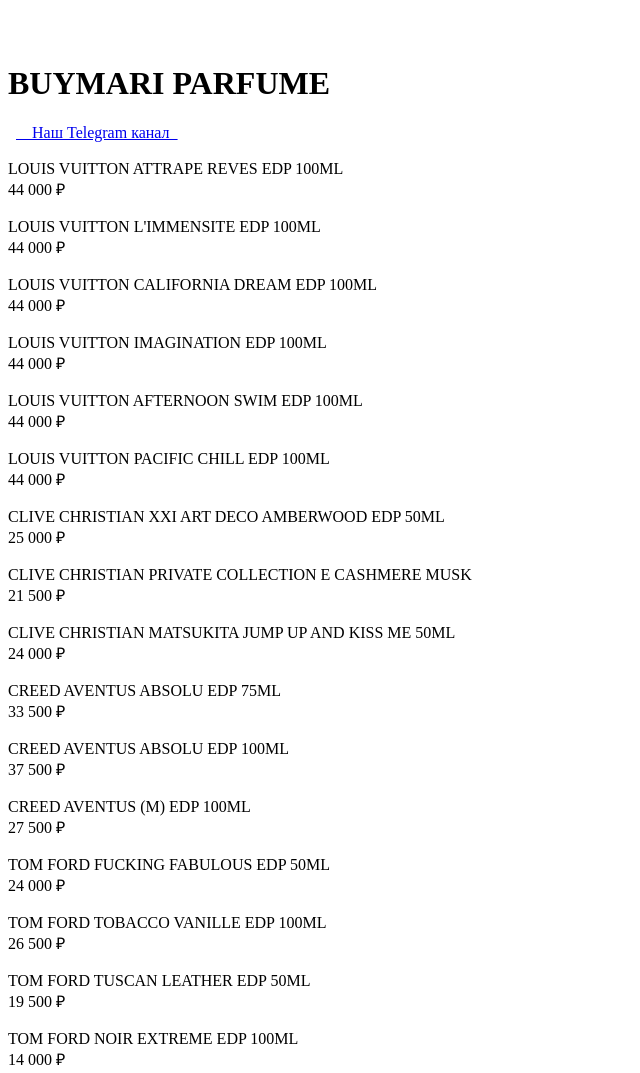
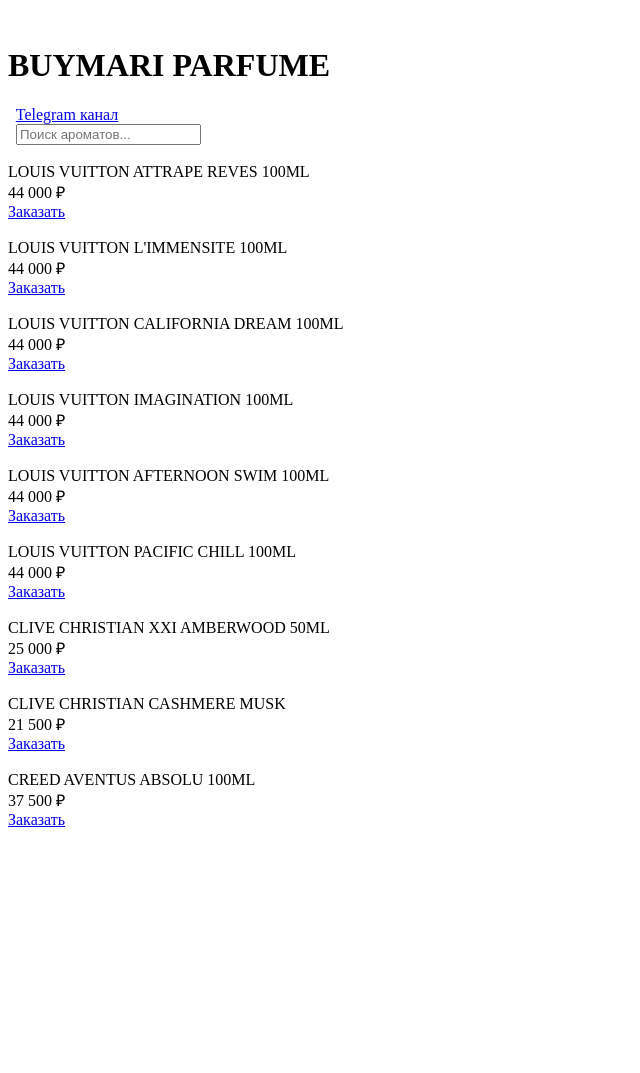
Before and after one commit to marikey11/Buymari-Luxury, a plain HTML site: page index.html in a window 1280 px wide. Shown: the top 1073 px of the page, without its empty margins (0-640 px from the left). After the commit the page ends 837 px from the top, so only its background shows below. Drawn offline with Linux system fonts and the light colour scheme.

Commit message:
Update index.html

```diff
--- a/index.html
+++ b/index.html
@@ -4,56 +4,94 @@
 <meta charset="UTF-8">
 <title>Buymari Parfume</title>
 <meta name="viewport" content="width=device-width, initial-scale=1.0">
+
 <style>
 body {
+  margin: 0;
   font-family: Arial, sans-serif;
-      background: #f7f7f7;
-      margin: 0;
-      padding: 0;
+  background: #0f0f0f;
+  color: #fff;
 }
 
+/* HEADER */
 header {
-      background: #111;
-      color: #fff;
+  background: linear-gradient(90deg, #000, #1a1a1a);
   padding: 20px;
   text-align: center;
+  position: sticky;
+  top: 0;
 }
 
 header h1 {
   margin: 0;
-      font-size: 24px;
-      letter-spacing: 1px;
+  font-size: 22px;
+  letter-spacing: 2px;
 }
 
-    .link {
-      margin-top: 10px;
-      display: block;
+header a {
+  display: inline-block;
+  margin-top: 8px;
   color: #00c3ff;
   text-decoration: none;
 }
 
-    .container {
-      padding: 20px;
-      max-width: 1000px;
-      margin: auto;
+/* SEARCH */
+.search {
+  text-align: center;
+  padding: 15px;
 }
 
-    .product {
-      background: #fff;
+.search input {
+  width: 90%;
+  max-width: 500px;
+  padding: 10px;
+  border-radius: 10px;
+  border: none;
+}
+
+/* GRID */
+.container {
+  display: grid;
+  grid-template-columns: repeat(auto-fit, minmax(250px, 1fr));
+  gap: 15px;
+  padding: 20px;
+}
+
+/* CARD */
+.card {
+  background: #1a1a1a;
   padding: 15px;
-      margin-bottom: 10px;
-      border-radius: 10px;
-      box-shadow: 0 2px 6px rgba(0,0,0,0.1);
+  border-radius: 15px;
+  box-shadow: 0 0 10px rgba(255,255,255,0.05);
+  transition: 0.3s;
+}
+
+.card:hover {
+  transform: translateY(-5px);
+  box-shadow: 0 0 15px rgba(255,255,255,0.1);
 }
 
 .name {
-      font-weight: bold;
-      margin-bottom: 5px;
+  font-size: 14px;
+  margin-bottom: 10px;
+  color: #fff;
 }
 
 .price {
-      color: #b12704;
+  color: #ffd700;
   font-weight: bold;
+  font-size: 16px;
+}
+
+.btn {
+  margin-top: 10px;
+  display: inline-block;
+  padding: 8px 12px;
+  background: #00c3ff;
+  color: #000;
+  border-radius: 8px;
+  text-decoration: none;
+  font-size: 12px;
 }
 </style>
 </head>
@@ -62,57 +100,23 @@
 
 <header>
   <h1>BUYMARI PARFUME</h1>
-  <a class="link" href="https://t.me/buymari_parfume" target="_blank">
-    Наш Telegram канал
-  </a>
+  <a href="https://t.me/buymari_parfume" target="_blank">Telegram канал</a>
 </header>
+
+<div class="search">
+  <input type="text" placeholder="Поиск ароматов...">
+</div>
 
 <div class="container">
 
-  <div class="product"><div class="name">LOUIS VUITTON ATTRAPE REVES EDP 100ML</div><div class="price">44 000 ₽</div></div>
-  <div class="product"><div class="name">LOUIS VUITTON L'IMMENSITE EDP 100ML</div><div class="price">44 000 ₽</div></div>
-  <div class="product"><div class="name">LOUIS VUITTON CALIFORNIA DREAM EDP 100ML</div><div class="price">44 000 ₽</div></div>
-  <div class="product"><div class="name">LOUIS VUITTON IMAGINATION EDP 100ML</div><div class="price">44 000 ₽</div></div>
-  <div class="product"><div class="name">LOUIS VUITTON AFTERNOON SWIM EDP 100ML</div><div class="price">44 000 ₽</div></div>
-  <div class="product"><div class="name">LOUIS VUITTON PACIFIC CHILL EDP 100ML</div><div class="price">44 000 ₽</div></div>
+  <div class="card"><div class="name">LOUIS VUITTON ATTRAPE REVES 100ML</div><div class="price">44 000 ₽</div><a class="btn" href="https://t.me/buymari_parfume">Заказать</a></div>
+  <div class="card"><div class="name">LOUIS VUITTON L'IMMENSITE 100ML</div><div class="price">44 000 ₽</div><a class="btn" href="https://t.me/buymari_parfume">Заказать</a></div>
+  <div class="card"><div class="name">LOUIS VUITTON CALIFORNIA DREAM 100ML</div><div class="price">44 000 ₽</div><a class="btn" href="https://t.me/buymari_parfume">Заказать</a></div>
+  <div class="card"><div class="name">LOUIS VUITTON IMAGINATION 100ML</div><div class="price">44 000 ₽</div><a class="btn" href="https://t.me/buymari_parfume">Заказать</a></div>
+  <div class="card"><div class="name">LOUIS VUITTON AFTERNOON SWIM 100ML</div><div class="price">44 000 ₽</div><a class="btn" href="https://t.me/buymari_parfume">Заказать</a></div>
+  <div class="card"><div class="name">LOUIS VUITTON PACIFIC CHILL 100ML</div><div class="price">44 000 ₽</div><a class="btn" href="https://t.me/buymari_parfume">Заказать</a></div>
 
-  <div class="product"><div class="name">CLIVE CHRISTIAN XXI ART DECO AMBERWOOD EDP 50ML</div><div class="price">25 000 ₽</div></div>
-  <div class="product"><div class="name">CLIVE CHRISTIAN PRIVATE COLLECTION E CASHMERE MUSK</div><div class="price">21 500 ₽</div></div>
-  <div class="product"><div class="name">CLIVE CHRISTIAN MATSUKITA JUMP UP AND KISS ME 50ML</div><div class="price">24 000 ₽</div></div>
+  <div class="card"><div class="name">CLIVE CHRISTIAN XXI AMBERWOOD 50ML</div><div class="price">25 000 ₽</div><a class="btn" href="https://t.me/buymari_parfume">Заказать</a></div>
+  <div class="card"><div class="name">CLIVE CHRISTIAN CASHMERE MUSK</div><div class="price">21 500 ₽</div><a class="btn" href="https://t.me/buymari_parfume">Заказать</a></div>
 
-  <div class="product"><div class="name">CREED AVENTUS ABSOLU EDP 75ML</div><div class="price">33 500 ₽</div></div>
-  <div class="product"><div class="name">CREED AVENTUS ABSOLU EDP 100ML</div><div class="price">37 500 ₽</div></div>
-  <div class="product"><div class="name">CREED AVENTUS (M) EDP 100ML</div><div class="price">27 500 ₽</div></div>
-
-  <div class="product"><div class="name">TOM FORD FUCKING FABULOUS EDP 50ML</div><div class="price">24 000 ₽</div></div>
-  <div class="product"><div class="name">TOM FORD TOBACCO VANILLE EDP 100ML</div><div class="price">26 500 ₽</div></div>
-  <div class="product"><div class="name">TOM FORD TUSCAN LEATHER EDP 50ML</div><div class="price">19 500 ₽</div></div>
-  <div class="product"><div class="name">TOM FORD NOIR EXTREME EDP 100ML</div><div class="price">14 000 ₽</div></div>
-
-  <div class="product"><div class="name">INITIO ATOMIC ROSE EDP 90ML</div><div class="price">19 000 ₽</div></div>
-  <div class="product"><div class="name">INITIO OUD FOR GREATNESS EDP 90ML</div><div class="price">20 000 ₽</div></div>
-
-  <div class="product"><div class="name">MAISON CRIVELLI OUD MARACUJA EXT 50ML</div><div class="price">26 000 ₽</div></div>
-
-  <div class="product"><div class="name">ARMANI STRONGER WITH YOU INTENSELY 100ML</div><div class="price">13 000 ₽</div></div>
-
-  <div class="product"><div class="name">DIOR SAUVAGE ELIXIR 100ML</div><div class="price">20 500 ₽</div></div>
-
-  <div class="product"><div class="name">BVLGARI TYGAR EDP 125ML</div><div class="price">41 000 ₽</div></div>
-
-  <div class="product"><div class="name">DOLCE & GABBANA THE ONE EDP 100ML</div><div class="price">8 000 ₽</div></div>
-
-  <div class="product"><div class="name">BOADICEA BLUE SAPPHIRE SUPERCHARGED PARFUM 100ML</div><div class="price">73 000 ₽</div></div>
-
-  <div class="product"><div class="name">TIZIANA TERENZI KIRKE OVERDOSE EXTRAIT 100ML</div><div class="price">23 000 ₽</div></div>
-
-  <div class="product"><div class="name">AMOUAGE OUTLANDS EDP 100ML</div><div class="price">41 000 ₽</div></div>
-
-  <div class="product"><div class="name">BOUCHERON OUD DE CARTHAGE 125ML</div><div class="price">11 000 ₽</div></div>
-
-  <div class="product"><div class="name">MARC ANTOINE GANYMEDE EDP 100ML</div><div class="price">22 500 ₽</div></div>
-
-</div>
-
-</body>
-</html>
+  <div class="card"><div class="name">CREED AVENTUS ABSOLU 100ML</div><div class="price">37 500 ₽</div><a class="btn" href="https://t.me/buymari_parfume">Заказать</
```
Lines whose indentation alone changed are shown as unchanged.
